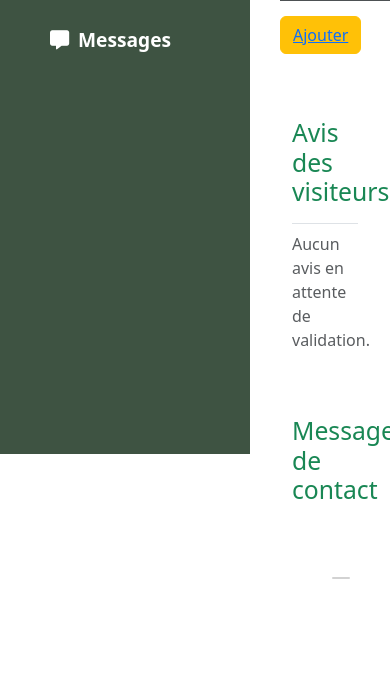
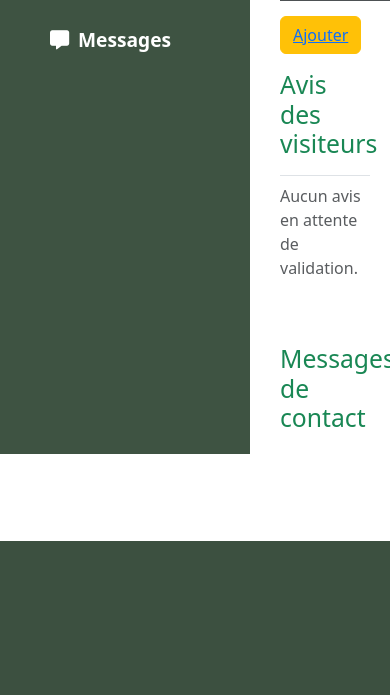
Before and after one commit to dija-prog/zoo_arcadia, a PHP site: the page made by src/views/employe.php in a window 390 px wide; the page is wider, and only the part inside the window is pictured. Shown: the part 406-1101 px from the top of that part. After the commit the page ends 947 px from the top of that part, so only its background shows below. Run offline with PHP 8.4, Linux system fonts and the light colour scheme; the template is opened without the code that fills it, so the values that code supplies are empty; the visitor is signed in with stand-in values (Sample User, id 1); some libraries are stand-ins or nearby versions.

Commit message:
responsive

```diff
--- a/src/views/employe.php
+++ b/src/views/employe.php
@@ -106,12 +106,12 @@
         </section>
 
         <!-- Gérer l'avis des visiteurs -->
-        <section id="Avis" class="container my-5">
+        <section id="Avis" >
             <h2 class="text-success pb-3 border-bottom">Avis des visiteurs</h2>
             <div class="row">
                 <?php if (!empty($avisEnAttente)) : ?>
                     <?php foreach ($avisEnAttente as $avis) : ?>
-                        <div class="col-md-6 col-lg-4 mb-4">
+                        <div class=" col-lg-4 mb-4">
                             <div class="card shadow-sm">
                                 <div class="card-body">
                                     <h5 class="card-title text-primary"><?= htmlspecialchars($avis['pseudo']) ?></h5>
@@ -133,24 +133,26 @@
 
 
         <!-- gérer les messages des visiteur -->
-
-        <section id=messages class="container my-5 ">
-            <h2 class=" text-success mb-4 ">Messages de contact</h2>
-            <div class="cards row g-3 p-5 mb-4">
-                <div class="card h-100 ">
-                    <?php foreach ($messages as $message) { ?>
+    <section id="messages" class=" my-5">
+        <h2 class="text-success mb-4">Messages de contact</h2>
+        <div class="row g-3 p-3">
+            <?php foreach ($messages as $message) { ?>
+                <div class=" col-12 col-md-6 col-lg-4">
+                    <div class="card h-100">
                         <div class="card-header">
                             <?php echo htmlspecialchars($message['titre']); ?>
                         </div>
                         <div class="card-body">
-                            <h5 class="card-title">Email:<?php echo htmlspecialchars($message['email']); ?></h5>
+                            <h5 class="card-title">Email: <?php echo htmlspecialchars($message['email']); ?></h5>
                             <p class="card-text">Message: <?php echo htmlspecialchars($message['description']); ?></p>
-                            <a href="mailto:<?php echo $message['email'] ?>" class="btn btn-warning">Répondre</a>
+                            <a href="mailto:<?php echo $message['email']; ?>" class="btn btn-warning">Répondre</a>
                         </div>
-                    <?php } ?>
+                    </div>
                 </div>
-            </div>
-        </section>
+            <?php } ?>
+        </div>
+    </section>
+
 
         <script src="../Assets/Bootstraps/js/bootstrap.min.js"></script>
         <script src="../Assets/Bootstraps/js/bootstrap.bundle.js"></script>
```
